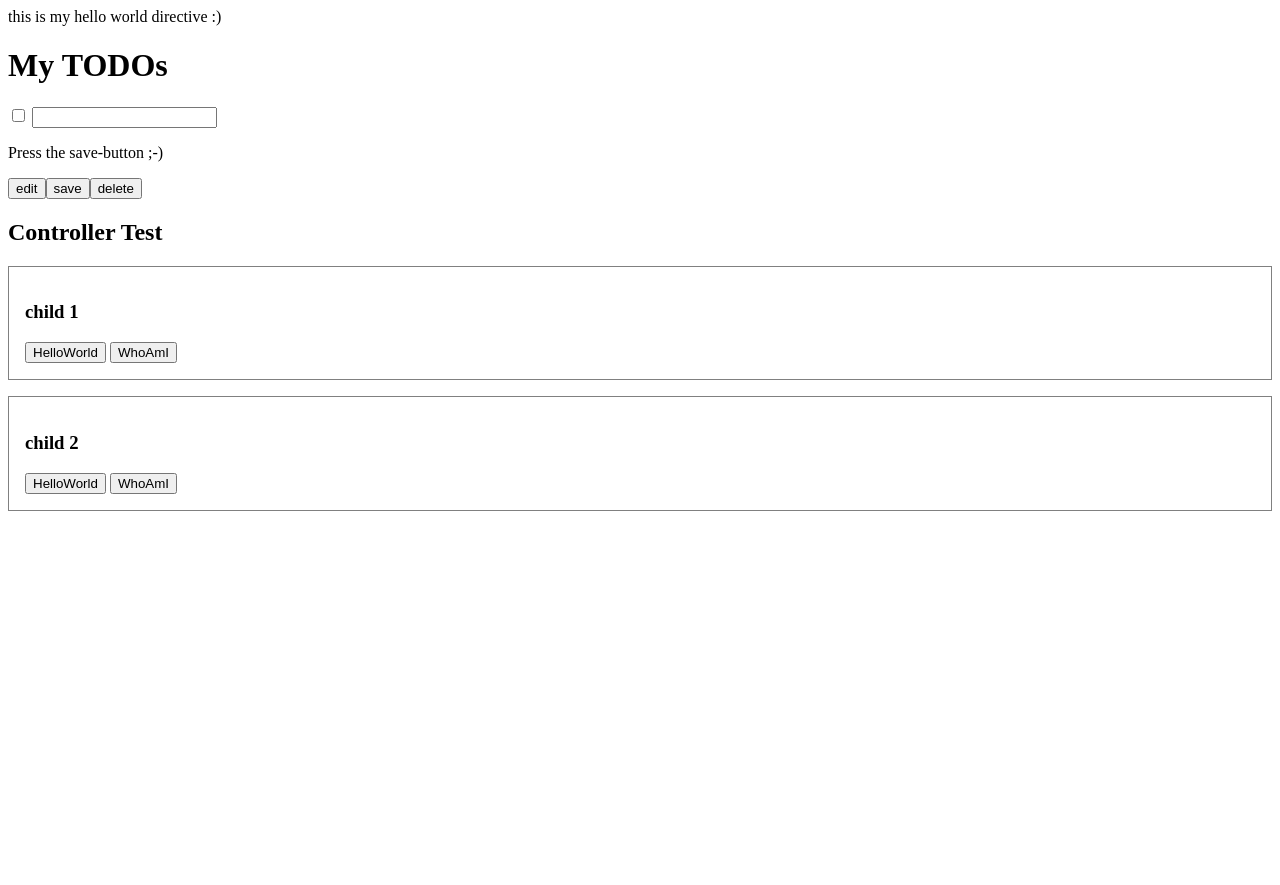
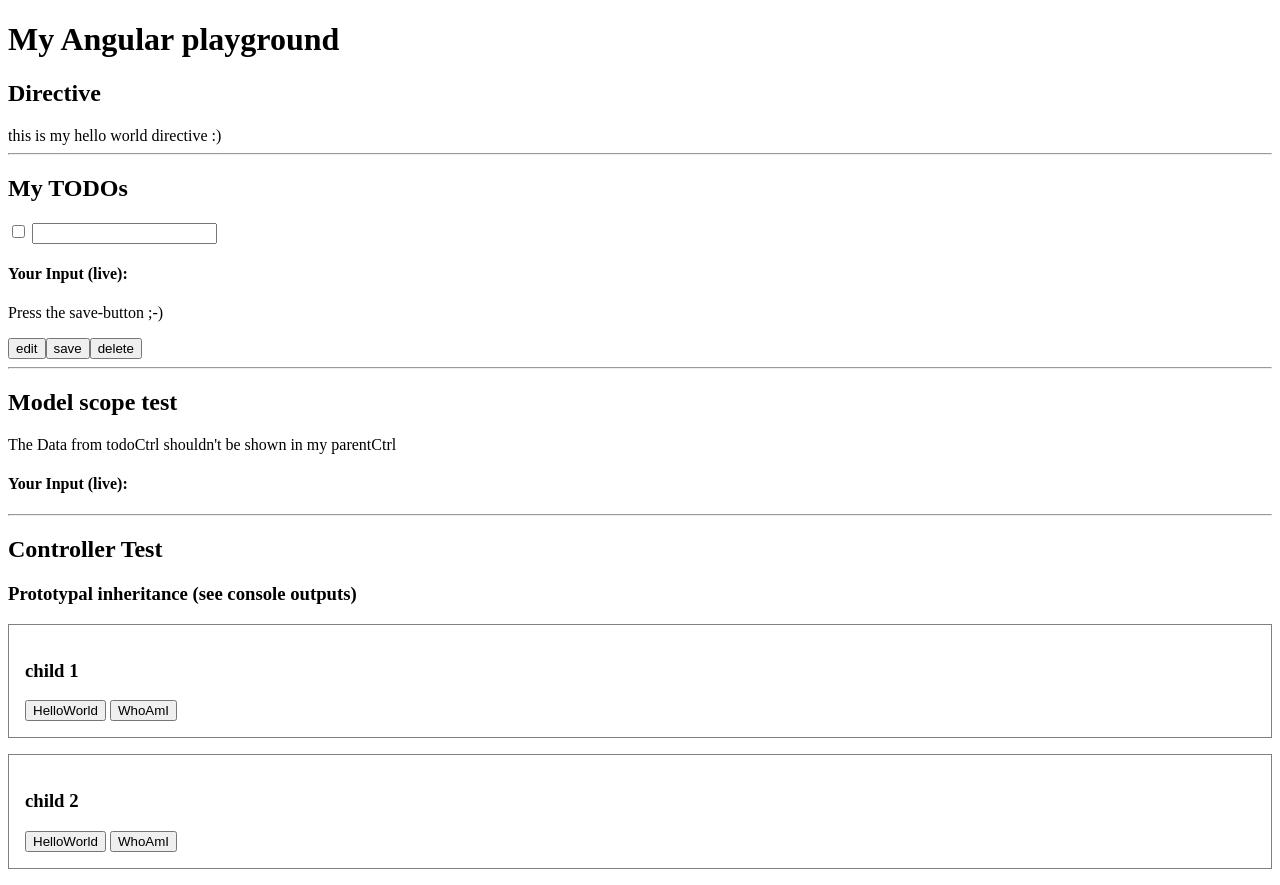
Before and after one commit to jonasbuechel/tryout-angular-1, a plain HTML site: page index.html in a window 1280 px wide. Before the commit the page ends 800 px from the top, so only its background shows below. Drawn offline with nearby package versions, Linux system fonts and the light colour scheme.

Commit message:
Sorted my app as angular playground with different sections. Added some ng-model-magic and renamed mainCtrl to todoCtrl.

```diff
--- a/index.html
+++ b/index.html
@@ -6,14 +6,17 @@
 </head>
 <body ng-app="todoListApp">
 
+    <h1>My Angular playground</h1>
+    <h2>Directive</h2>
     <hello-world></hello-world>
+    <hr />
 
-    <h1>My TODOs</h1>
-    <div class="list" ng-controller="mainCtrl">
-        <input type="checkbox" />
+    <h2>My TODOs</h2>
+    <div class="list" ng-controller="todoCtrl">
+        <input ng-model="task.completed" type="checkbox" />
         <label class="editing-label"></label>
-        <input type="text" class="editing-label" />
-
+        <input ng-model="task.name" type="text" class="editing-label" />
+        <h4>Your Input (live): {{task.name}}</h4>
         <div class="actions">
             <p>Press the save-button ;-)</p>
             <button class="edit">edit</a>
@@ -22,9 +25,17 @@
         </div>
 
     </div>
+    <hr />
+    <div class="controller-test" ng-controller="parentCtrl">
+        <h2>Model scope test</h2>
+        <p>The Data from todoCtrl shouldn't be shown in my parentCtrl</p>
+        <h4>Your Input (live): {{task.name}}</h4>
 
-    <div class="controller-test" ng-controller="parentCtrl">
+        <hr />
+
         <h2>Controller Test</h2>
+        <h3>Prototypal inheritance (see console outputs)</h3>
+
         <div ng-controller="child1Ctrl" style="border:1px solid grey; margin-bottom:1em; padding:1em;">
             <h3>child 1</h3>
             <button ng-click="helloWorld()">HelloWorld</button>
--- a/scripts/app.js
+++ b/scripts/app.js
@@ -5,7 +5,7 @@
 var todoListApp = angular.module('todoListApp', []);
 
 /* add a controller */
-todoListApp.controller('mainCtrl', function($scope) {
+todoListApp.controller('todoCtrl', function($scope) {
     /* FUNCTION: Hello World */
     $scope.helloWorld = function() {
         console.log('Hello  world, I\'m the main controller');
```
